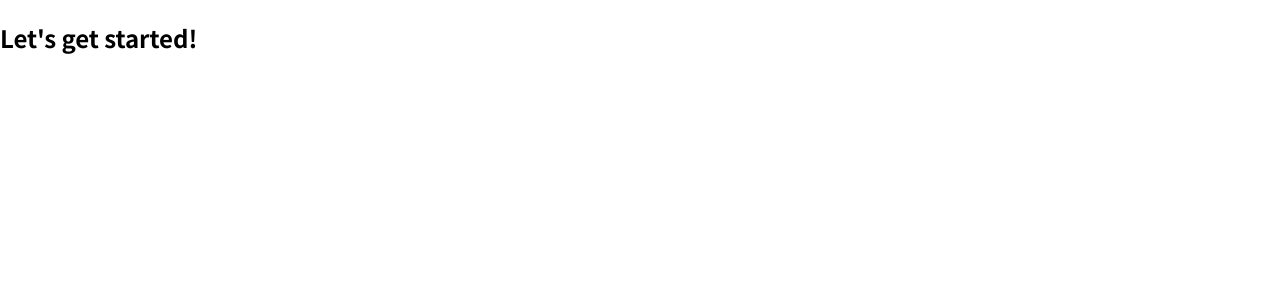
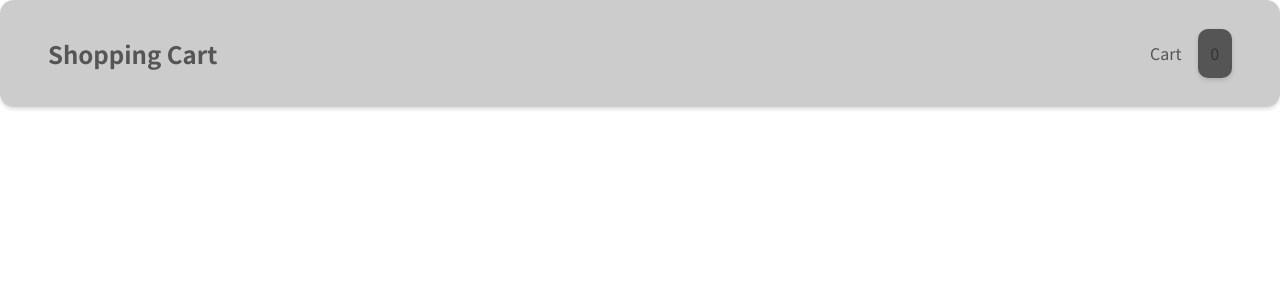
Before and after one commit to 19abhishek/shopping-cart, a JavaScript app in the folder shopping-cart/: page / in a window 1280 px wide. Shown: the top 300 px of the page. Built offline with nearby package versions, Linux system fonts and the light colour scheme.

Commit message:
Header component

```diff
--- a/shopping-cart/public/index.html
+++ b/shopping-cart/public/index.html
@@ -24,7 +24,7 @@
       work correctly both with client-side routing and a non-root public URL.
       Learn how to configure a non-root public URL by running `npm run build`.
     -->
-    <title>React App</title>
+    <title>Shopping Cart</title>
   </head>
   <body>
     <noscript>You need to enable JavaScript to run this app.</noscript>
--- a/shopping-cart/src/App.js
+++ b/shopping-cart/src/App.js
@@ -1,7 +1,9 @@
+import Header from "./components/Layout/Header";
+
 function App() {
   return (
     <div>
-      <h2>Let's get started!</h2>
+      <Header />
     </div>
   );
 }
--- /dev/null
+++ b/shopping-cart/src/components/Layout/Header.js
@@ -0,0 +1,16 @@
+import classes from "./Header.module.css";
+import Card from "../UI/Card";
+import HeaderCart from "./HeaderCart";
+
+const Header = () => {
+  return (
+    <Card>
+      <div className={classes.header}>
+        <h2>Shopping Cart</h2>
+        <HeaderCart />
+      </div>
+    </Card>
+  );
+};
+
+export default Header;
--- /dev/null
+++ b/shopping-cart/src/components/Layout/Header.module.css
@@ -0,0 +1,5 @@
+.header {
+  display: flex;
+  justify-content: space-between;
+  padding: 0 2rem;
+}
--- /dev/null
+++ b/shopping-cart/src/components/Layout/HeaderCart.js
@@ -0,0 +1,12 @@
+import classes from "./HeaderCart.module.css";
+
+const HeaderCart = (props) => {
+  return (
+    <div className={classes.headerCart}>
+      <span>Cart</span>
+      <span className={classes.count}>{0}</span>
+    </div>
+  );
+};
+
+export default HeaderCart;
--- /dev/null
+++ b/shopping-cart/src/components/Layout/HeaderCart.module.css
@@ -0,0 +1,14 @@
+.headerCart {
+  display: flex;
+  gap: 1rem;
+  align-items: center;
+}
+
+.count {
+  padding: 0.8rem;
+  font-size: 1rem;
+  background-color: #555;
+  box-shadow: 0 2px 4px rgba(0, 0, 0, 0.15);
+  color: #333;
+  border-radius: 10px;
+}
--- a/shopping-cart/src/components/UI/Card.js
+++ b/shopping-cart/src/components/UI/Card.js
@@ -1,4 +1,4 @@
-import classes from "./Card.module.ccss";
+import classes from "./Card.module.css";
 
 const Card = (props) => {
   return <div className={classes.card}>{props.children}</div>;
--- a/shopping-cart/src/components/UI/Card.module.css
+++ b/shopping-cart/src/components/UI/Card.module.css
@@ -1,7 +1,8 @@
 .card {
   padding: 1rem;
-  box-shadow: 0 2px 8px rgba(0, 0, 0, 0.25);
+  box-shadow: 0 2px 4px rgba(0, 0, 0, 0.15);
   border-radius: 14px;
-  background-color: white;
+  background-color: #ccc;
+  color: #555;
   overflow: scroll;
 }
```
Also changed, not shown: 1 other file (tests, documents, lock files or other folders).
